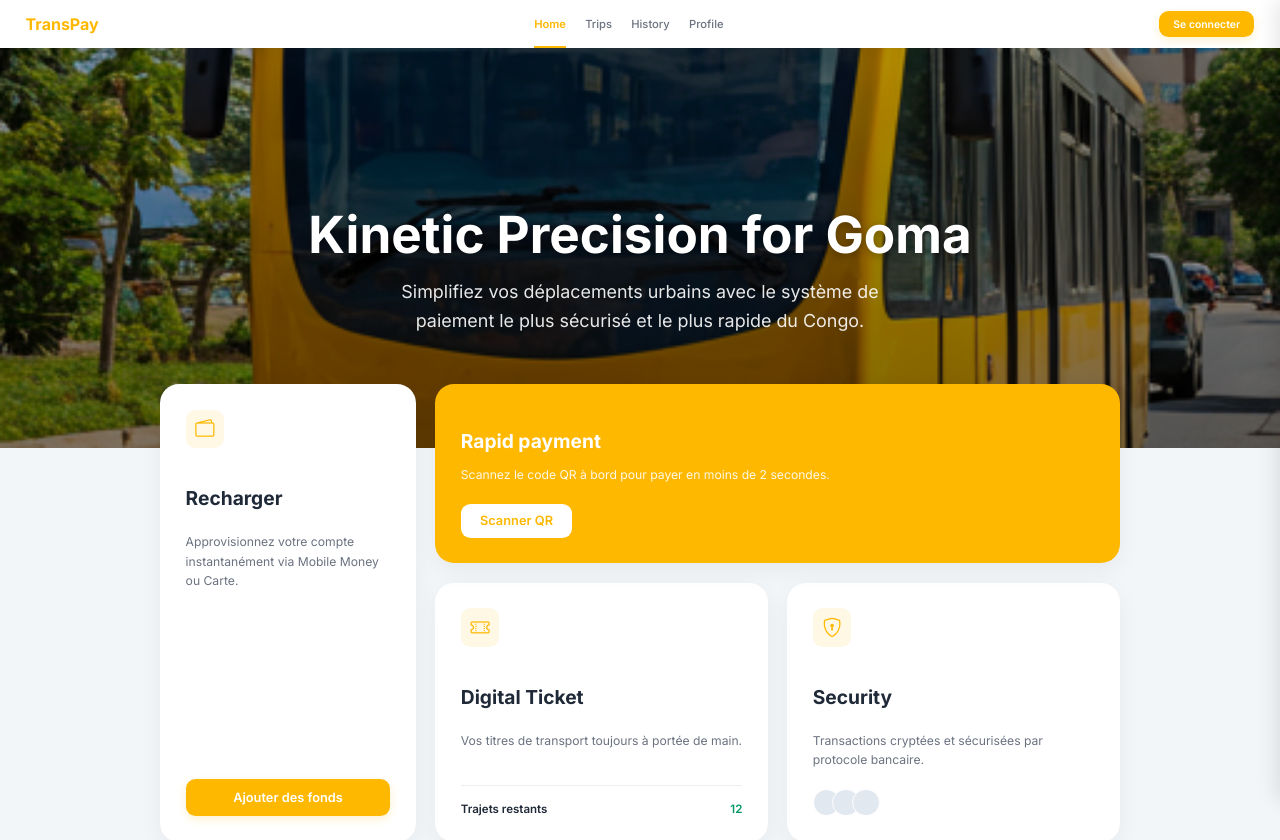
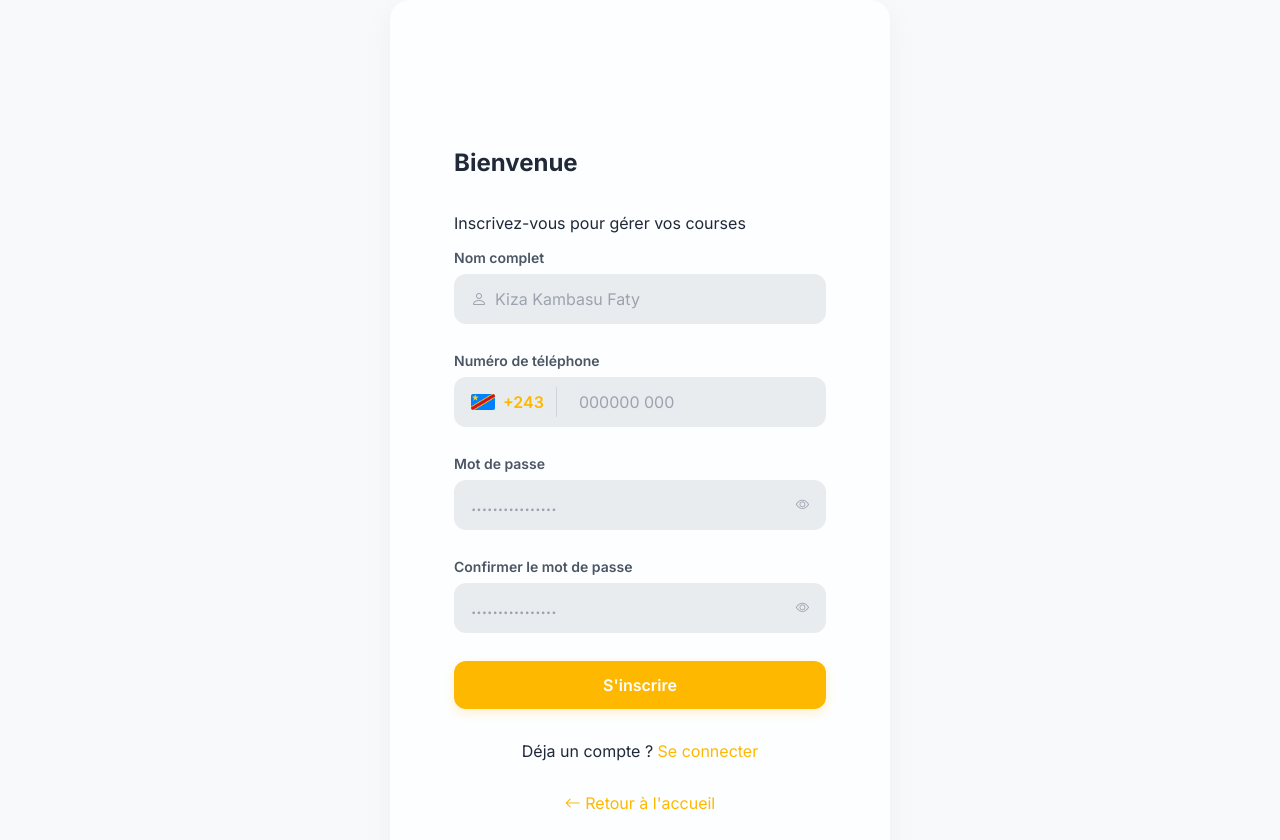
Before and after one commit to Ste-Verbeck-et-Fils/transpay, a React (Vite) app: page /register in a window 1280 px wide. Shown: the top 840 px of the page. Built offline with nearby package versions, Linux system fonts and the light colour scheme.

Commit message:
fix: router route and conflit resolving

```diff
--- a/App.jsx
+++ b/App.jsx
@@ -1,9 +1,22 @@
 import React from "react";
-import Home from "./src/pages/home.jsx";
+import Home from "./src/pages/home";
+import Login from "./src/pages/login";
+import Register from "./src/pages/register";
+import { BrowserRouter, Routes, Route } from "react-router-dom";
+import "./index.css";
+import Header from "./src/components/layout/Header";
 
 const App = () => {
   return (
-    <Home />
+    <BrowserRouter>
+      <main>
+        <Routes>
+          <Route path="/" element={<Home />} />
+          <Route path="/login" element={<Login />} />
+          <Route path="/register" element={<Register />} />
+        </Routes>
+      </main>
+    </BrowserRouter>
   );
 };
 
--- a/index.css
+++ b/index.css
@@ -2,6 +2,7 @@
   --primary-color: #ffb800;
   --primary-hover: #e6a600;
   --secondary-bg: #f3f4f6;
+  --form-bg: #fdfeff;
   --success-bg: #ecfdf5;
   --success-text: #059669;
   --error-bg: #fef2f2;
@@ -11,11 +12,34 @@
   --border-radius: 12px;
   --font-family: "Inter", sans-serif;
 }
+* {
+  box-sizing: border-box;
+}
+
 body {
   font-family: var(--font-family);
   margin: 0;
   padding: 0;
   background-color: #f8f9fa;
   color: var(--text-main);
-  zoom: 80%;
 }
+
+main {
+  min-height: 100vh;
+  display: flex;
+  flex-direction: column;
+}
+
+.alert-danger {
+  background-color: var(--error-bg);
+  color: var(--error-text);
+  padding: 12px;
+  border-radius: var(--border-radius);
+  margin-bottom: 20px;
+  font-size: 14px;
+  font-weight: 500;
+  display: flex;
+  align-items: center;
+  gap: 8px;
+  border: 1px solid rgba(220, 38, 38, 0.1);
+}
--- a/src/components/layout/Header.jsx
+++ b/src/components/layout/Header.jsx
@@ -1,10 +1,12 @@
 import React, { useState } from "react";
 import "./Header.css";
 import Button from "../ui/Button";
+import { useNavigate } from "react-router-dom";
 
 const Header = () => {
   const [activeLink, setActiveLink] = useState("Home");
   const [isMenuOpen, setIsMenuOpen] = useState(false);
+  const navigate = useNavigate();
 
   const navLinks = ["Home", "Trips", "History", "Profile"];
 
@@ -17,7 +19,6 @@ const Header = () => {
       <div className="header-content">
         <div className="header-logo">TransPay</div>
 
-        {/* Desktop Navigation */}
         <nav className="header-nav">
           {navLinks.map((link) => (
             <div
@@ -38,16 +39,15 @@ const Header = () => {
             text="Se connecter"
             variant="primary"
             className="header-btn"
+            onClick={() => navigate("/login")}
           />
 
-          {/* Mobile Menu Toggle */}
           <button className="mobile-menu-btn" onClick={toggleMenu}>
             <i className={`bi bi-${isMenuOpen ? "x" : "list"}`}></i>
           </button>
         </div>
       </div>
 
-      {/* Mobile Drawer & Backdrop */}
       {isMenuOpen && (
         <div className="mobile-menu-overlay" onClick={toggleMenu}></div>
       )}
@@ -81,6 +81,7 @@ const Header = () => {
             text="Se connecter"
             variant="primary"
             className="mobile-login-btn"
+            onClick={() => navigate("/login")}
           />
         </div>
       </nav>
--- a/src/pages/home.jsx
+++ b/src/pages/home.jsx
@@ -4,7 +4,6 @@ import Footer from "../components/layout/Footer";
 import Button from "../components/ui/Button";
 import "../styles/home.css";
 
-// Assets
 import busHero from "../assets/images/bus.png";
 import taxiChauffeur from "../assets/images/taxichauffeur.png";
 import mapRDC from "../assets/images/carte_rdc.png";
@@ -16,10 +15,9 @@ const Home = () => {
       <Header />
 
       <main className="home-main">
-        {/* Hero Section */}
         <section
           className="hero-section"
-          style={{ backgroundImage: `url("${busHero}")` }}
+          style={{ backgroundImage: `url(${busHero})` }}
         >
           <div className="hero-overlay">
             <div className="hero-content">
@@ -32,10 +30,8 @@ const Home = () => {
           </div>
         </section>
 
-        {/* Features Section */}
         <div className="features-wrapper">
           <section className="features-grid">
-            {/* Recharger Card */}
             <div className="feature-card white-card recharge-card">
               <div className="icon-wrapper">
                 <i className="bi bi-wallet2"></i>
@@ -50,7 +46,6 @@ const Home = () => {
               </div>
             </div>
 
-            {/* Rapid Payment Card */}
             <div className="feature-card orange-card rapid-payment">
               <div className="card-info">
                 <h3>Rapid payment</h3>
@@ -63,7 +58,6 @@ const Home = () => {
               </div>
             </div>
 
-            {/* Digital Ticket Card */}
             <div className="feature-card white-card ticket-card">
               <div className="icon-wrapper">
                 <i className="bi bi-ticket-perforated"></i>
@@ -76,7 +70,6 @@ const Home = () => {
               </div>
             </div>
 
-            {/* Security Card */}
             <div className="feature-card white-card security-card">
               <div className="icon-wrapper">
                 <i className="bi bi-shield-lock"></i>
@@ -92,7 +85,6 @@ const Home = () => {
           </section>
         </div>
 
-        {/* Chauffeur Section */}
         <section className="chauffeur-section">
           <div className="chauffeur-wrapper">
             <div className="chauffeur-content">
@@ -125,7 +117,6 @@ const Home = () => {
           </div>
         </section>
 
-        {/* Live Tracking Section */}
         <section className="tracking-section">
           <div className="tracking-content">
             <div className="map-container">
--- a/src/pages/login.jsx
+++ b/src/pages/login.jsx
@@ -0,0 +1,103 @@
+import React, { useState } from "react";
+import { Link } from "react-router-dom";
+import Input from "../components/ui/Input";
+import Button from "../components/ui/Button";
+import "../styles/login.css";
+
+function Login() {
+  const [formData, setFormData] = useState({
+    phone: "",
+    password: "",
+  });
+
+  const [errors, setErrors] = useState({});
+  const [isLoading, setIsLoading] = useState(false);
+
+  const validate = () => {
+    const newErrors = {};
+    if (!formData.phone) {
+      newErrors.phone = "Le numéro de téléphone est requis";
+    } else if (formData.phone.length < 9) {
+      newErrors.phone = "Le numéro doit contenir au moins 9 chiffres";
+    }
+
+    if (!formData.password) {
+      newErrors.password = "Le mot de passe est requis";
+    } else if (formData.password.length < 4) {
+      newErrors.password = "Le mot de passe est trop court";
+    }
+
+    setErrors(newErrors);
+    return Object.keys(newErrors).length === 0;
+  };
+
+  const handleSubmit = (e) => {
+    e.preventDefault();
+    if (validate()) {
+      setIsLoading(true);
+      setTimeout(() => {
+        setIsLoading(false);
+        setErrors({ general: "Identifiants invalides" });
+      }, 1500);
+    }
+  };
+
+  const handleChange = (e, field) => {
+    setFormData({ ...formData, [field]: e.target.value });
+    if (errors[field]) {
+      setErrors({ ...errors, [field]: null });
+    }
+    if (errors.general) {
+      setErrors({ ...errors, general: null });
+    }
+  };
+
+  return (
+    <section className="login-section">
+      <h1>Bienvenue</h1>
+      <p>Connectez-vous pour gérer vos courses</p>
+
+      {errors.general && (
+        <div className="alert-danger">
+          <i className="bi bi-exclamation-triangle-fill"></i>
+          {errors.general}
+        </div>
+      )}
+
+      <form className="login-form" onSubmit={handleSubmit}>
+        <Input
+          type="number"
+          label={"Numéro de téléphone"}
+          isPhone={true}
+          placeholder={"000000 000"}
+          value={formData.phone}
+          onChange={(e) => handleChange(e, "phone")}
+          error={errors.phone}
+        />
+        <Input
+          label={"Mot de passe"}
+          type="password"
+          placeholder={"..................."}
+          value={formData.password}
+          onChange={(e) => handleChange(e, "password")}
+          error={errors.password}
+        />
+
+        <Button text="Se connecter" type="submit" isLoading={isLoading} />
+      </form>
+
+      <div id="text-bottom">
+        <p>
+          Vous n'avez pas de compte ? <Link to="/register">S'inscrire</Link>
+        </p>
+      </div>
+      <div className="back-link">
+        <a href="/">
+          <i className="bi bi-arrow-left"></i> Retour à l'accueil
+        </a>
+      </div>
+    </section>
+  );
+}
+
+export default Login;
--- a/src/pages/register.jsx
+++ b/src/pages/register.jsx
@@ -0,0 +1,126 @@
+import React, { useState } from "react";
+import Input from "../components/ui/Input";
+import Button from "../components/ui/Button";
+import "../styles/register.css";
+import { useNavigate } from "react-router-dom";
+
+function Register() {
+  const navigate = useNavigate();
+  const [formData, setFormData] = useState({
+    name: "",
+    phone: "",
+    password: "",
+    confirmPassword: "",
+  });
+
+  const [errors, setErrors] = useState({});
+
+  const validate = () => {
+    const newErrors = {};
+    if (!formData.name.trim()) {
+      newErrors.name = "Le nom complet est requis";
+    }
+
+    if (!formData.phone) {
+      newErrors.phone = "Le numéro de téléphone est requis";
+    } else if (formData.phone.length < 9) {
+      newErrors.phone = "Le numéro doit contenir au moins 9 chiffres";
+    }
+
+    if (!formData.password) {
+      newErrors.password = "Le mot de passe est requis";
+    } else if (formData.password.length < 4) {
+      newErrors.password = "Le mot de passe doit faire au moins 4 caractères";
+    }
+
+    if (formData.password !== formData.confirmPassword) {
+      newErrors.confirmPassword = "Les mots de passe ne correspondent pas";
+    }
+
+    setErrors(newErrors);
+    return Object.keys(newErrors).length === 0;
+  };
+
+  const [isLoading, setIsLoading] = useState(false);
+
+  const handleSubmit = (e) => {
+    e.preventDefault();
+    if (validate()) {
+      setIsLoading(true);
+      setTimeout(() => {
+        setIsLoading(false);
+      }, 1500);
+    }
+  };
+
+  const handleChange = (e, field) => {
+    setFormData({ ...formData, [field]: e.target.value });
+    if (errors[field]) {
+      setErrors({ ...errors, [field]: null });
+    }
+  };
+
+  return (
+    <section className="register-section">
+      <h1>Bienvenue</h1>
+      <p>Inscrivez-vous pour gérer vos courses</p>
+      {errors.general && (
+        <div className="alert-danger">
+          <i className="bi bi-exclamation-triangle-fill"></i>
+          {errors.general}
+        </div>
+      )}
+      <form className="register-form" onSubmit={handleSubmit}>
+        <Input
+          icon="person"
+          label={"Nom complet"}
+          placeholder={"Kiza Kambasu Faty"}
+          value={formData.name}
+          onChange={(e) => handleChange(e, "name")}
+          error={errors.name}
+        />
+        <Input
+          label={"Numéro de téléphone"}
+          isPhone={true}
+          placeholder={"000000 000"}
+          value={formData.phone}
+          onChange={(e) => handleChange(e, "phone")}
+          error={errors.phone}
+        />
+        <Input
+          label={"Mot de passe"}
+          type="password"
+          placeholder={"................"}
+          value={formData.password}
+          onChange={(e) => handleChange(e, "password")}
+          error={errors.password}
+        />
+        <Input
+          type="password"
+          label={"Confirmer le mot de passe"}
+          placeholder={"................"}
+          value={formData.confirmPassword}
+          onChange={(e) => handleChange(e, "confirmPassword")}
+          error={errors.confirmPassword}
+        />
+
+        <Button text="S'inscrire" type="submit" isLoading={isLoading} />
+      </form>
+      <div id="text-bottom">
+        <p>
+          Déja un compte ?{" "}
+          <a href="#" onClick={() => navigate("/login")}>
+            Se connecter
+          </a>
+        </p>
+      </div>
+      <div className="back-link">
+        <a href="/">
+          <i className="bi bi-arrow-left"></i> Retour à l'accueil
+        </a>
+      </div>
+    </section>
+  );
+}
+
+export default Register;
--- a/src/styles/home.css
+++ b/src/styles/home.css
@@ -11,6 +11,7 @@
 
 /* Hero Section */
 .hero-section {
+  width: 100%;
   height: 500px;
   background-size: cover;
   background-position: center;
--- a/src/styles/login.css
+++ b/src/styles/login.css
@@ -0,0 +1,35 @@
+.login-section {
+  position: relative;
+  display: flex;
+  background-color: var(--form-bg);
+  flex-direction: column;
+  justify-content: center;
+  padding: 10% 5%;
+  max-width: 500px;
+  margin: auto;
+  border-radius: 20px;
+  box-shadow: rgba(149, 157, 165, 0.1) 0px 8px 24px;
+}
+
+.login-form {
+  display: flex;
+  flex-direction: column;
+  gap: 0.5rem;
+  margin-bottom: 1rem;
+}
+
+#text-bottom {
+  margin: 1rem 0;
+  text-align: center;
+}
+
+a {
+  text-decoration: none;
+  color: var(--primary-color);
+}
+
+.back-link {
+  display: flex;
+  justify-content: center;
+  align-items: center;
+}
--- a/src/styles/register.css
+++ b/src/styles/register.css
@@ -0,0 +1,34 @@
+.register-section {
+  position: relative;
+  display: flex;
+  background-color: var(--form-bg);
+  flex-direction: column;
+  justify-content: center;
+  padding: 10% 5%;
+  max-width: 500px;
+  margin: auto;
+  border-radius: 20px;
+  box-shadow: rgba(149, 157, 165, 0.1) 0px 8px 24px;
+}
+
+.register-form {
+  display: flex;
+  flex-direction: column;
+  gap: 0.5rem;
+}
+
+#text-bottom {
+  margin: 1rem 0;
+  text-align: center;
+}
+
+a {
+  text-decoration: none;
+  color: var(--primary-color);
+}
+
+.back-link {
+  display: flex;
+  justify-content: center;
+  align-items: center;
+}
```
